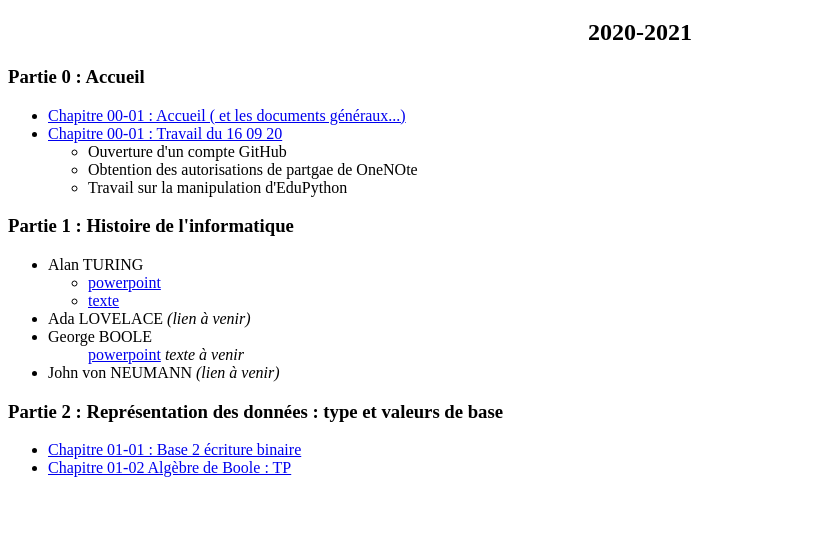
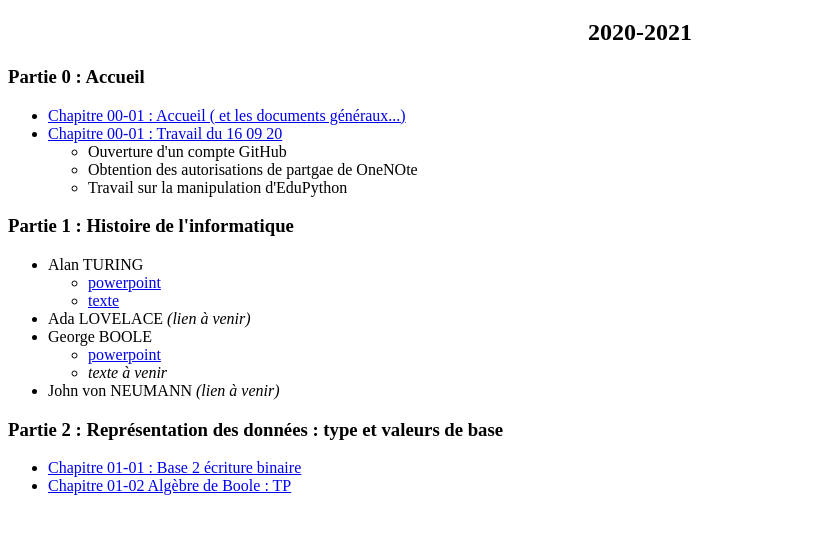
Before and after one commit to BougeISM/NSI_2020_2021, a plain HTML site: page index.html in a window 1280 px wide. Shown: the part 87-620 px from the top of the page, without its empty margins (0-819 px from the left). Drawn offline with Linux system fonts and the light colour scheme.

Commit message:
Update index.html

```diff
--- a/index.html
+++ b/index.html
@@ -43,8 +43,8 @@
 		<li>Ada LOVELACE <i>(lien à venir)</i>
 		<li>George BOOLE
 		<ul>
-			<a href="https://1drv.ms/b/s!AkbR0UiK-Eh-i9BwK2o-p2KR7tuE2w?e=vqlFBh">powerpoint</a>
-			<i>texte à venir</i>
+			<li><a href="https://1drv.ms/b/s!AkbR0UiK-Eh-i9BwK2o-p2KR7tuE2w?e=vqlFBh">powerpoint</a>
+			<li><i>texte à venir</i>
 		</ul>
 		<li>John von NEUMANN <i>(lien à venir)</i>
 	</ul>
```
